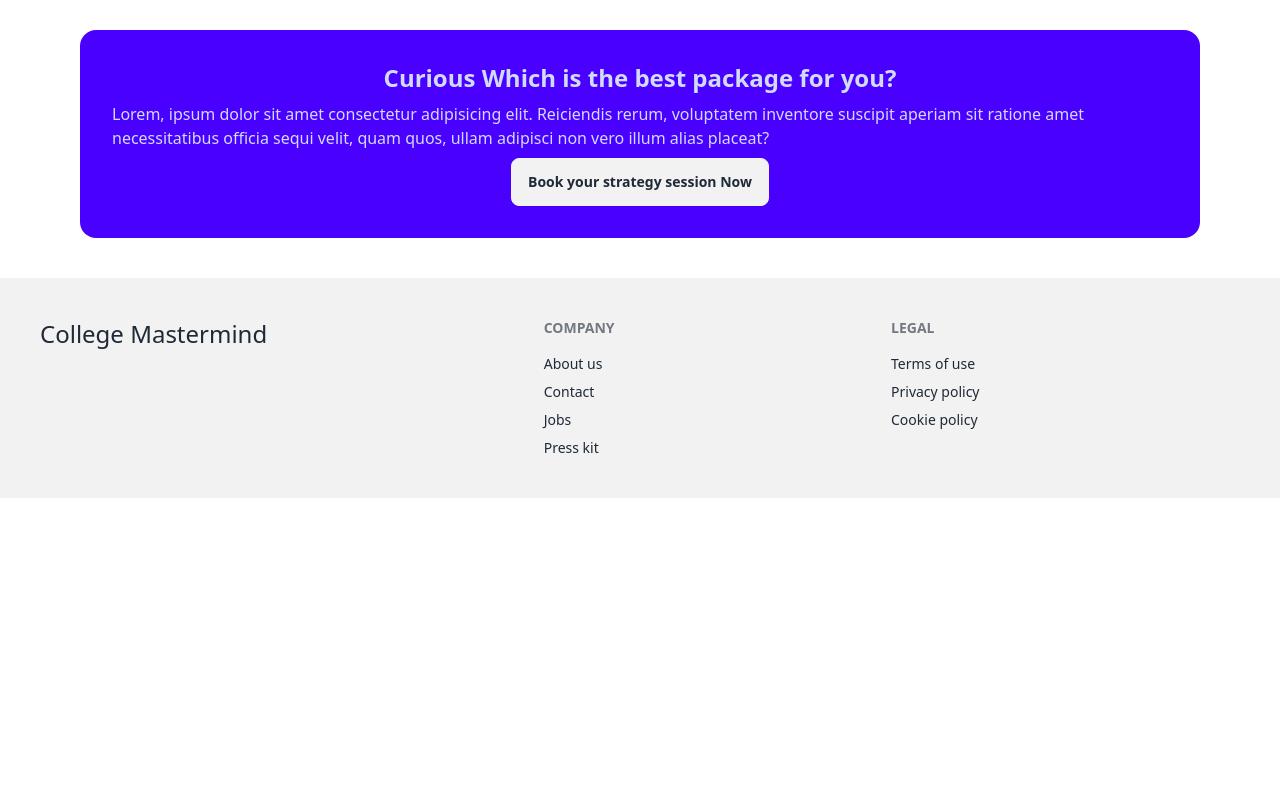
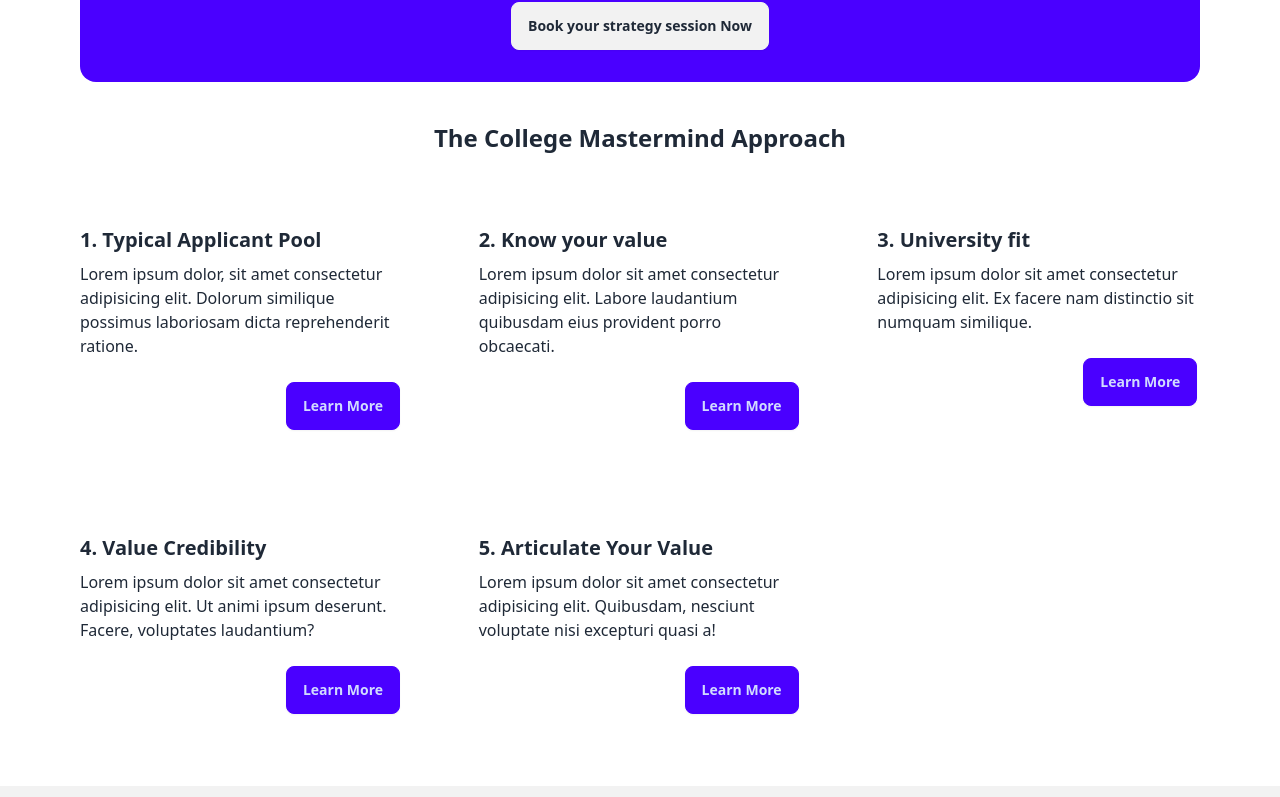
Before and after one commit to suraiyasultana826/p, a React (Vite) app: page / in a window 1280 px wide. Shown: the part 1123-1920 px from the top of the page. Before the commit the page ends 1621 px from the top, so only its background shows below. Built offline with nearby package versions, Linux system fonts and the light colour scheme.

Commit message:
added card

```diff
--- /dev/null
+++ b/src/Pages/Home/Approach.jsx
@@ -0,0 +1,58 @@
+const Approach  = () => {
+    return (
+        <div className="mt-10">
+            <p className="font-bold text-2xl flex justify-center items-center">The College Mastermind Approach</p>
+            <div className="lg:grid lg:grid-cols-3 lg:gap-3 mt-10 lg:mx-12">
+                <div><div className="card bg-base-100 w-96 ">
+  <div className="card-body">
+    <h2 className="card-title">1. Typical Applicant Pool</h2>
+    <p>Lorem ipsum dolor, sit amet consectetur adipisicing elit. Dolorum similique possimus laboriosam dicta reprehenderit ratione.</p>
+    <div className="card-actions justify-end">
+      <button className="btn btn-primary mt-4 justify-center items-center flex">Learn More</button>
+    </div>
+  </div>
+</div></div>
+                <div><div className="card bg-base-100 w-96 ">
+  <div className="card-body">
+    <h2 className="card-title">2. Know your value</h2>
+    <p>Lorem ipsum dolor sit amet consectetur adipisicing elit. Labore laudantium quibusdam eius provident porro obcaecati.</p>
+    <div className="card-actions justify-end">
+      <button className="btn btn-primary mt-4">Learn More</button>
+    </div>
+  </div>
+</div></div>
+                <div><div className="card bg-base-100 w-96 ">
+  <div className="card-body">
+    <h2 className="card-title">3. University fit</h2>
+    <p>Lorem ipsum dolor sit amet consectetur adipisicing elit. Ex facere nam distinctio sit numquam similique.</p>
+    <div className="card-actions justify-end">
+      <button className="btn btn-primary mt-4">Learn More</button>
+    </div>
+  </div>
+</div></div>
+            </div>
+            <div className="lg:grid lg:grid-cols-3 lg:gap-3 mt-10 lg:mx-12 items-center justify-center">
+                <div><div className="card bg-base-100 w-96">
+  <div className="card-body">
+    <h2 className="card-title">4. Value Credibility</h2>
+    <p>Lorem ipsum dolor sit amet consectetur adipisicing elit. Ut animi ipsum deserunt. Facere, voluptates laudantium?</p>
+    <div className="card-actions justify-end">
+      <button className="btn btn-primary mt-4">Learn More</button>
+    </div>
+  </div>
+</div></div>
+                <div><div className="card bg-base-100 w-96 ">
+  <div className="card-body">
+    <h2 className="card-title">5. Articulate Your Value</h2>
+    <p>Lorem ipsum dolor sit amet consectetur adipisicing elit. Quibusdam, nesciunt voluptate nisi excepturi quasi a!</p>
+    <div className="card-actions justify-end">
+      <button className="btn btn-primary mt-4">Learn More</button>
+    </div>
+  </div>
+</div></div>
+            </div>
+
+        </div>
+    );
+};
+export default Approach;
--- a/src/Pages/Home/Banner.jsx
+++ b/src/Pages/Home/Banner.jsx
@@ -1,9 +1,9 @@
 import banner from "../../assets/teaching.webp";
 const Banner = () => {
     return (
-        <div className=" flex-col-reverse lg: flex  lg:justify-evenly lg:items-center ">
+        <div className=" mt-12 lg: flex  lg:justify-evenly lg:items-center ">
 
-            <div><div className="card bg-base-100  ">
+            <div><div className="card bg-base-100 w-96 ">
   <div className="card-body">
     <h2 className="card-title text-2xl">Let Us Help You With College Admission</h2>
     <p className="">Lorem ipsum dolor sit amet conlabore tenetur doloremque inventore voluptas. Temporibus voluptatum quod laudantium!</p>
--- a/src/Pages/Home/Home.jsx
+++ b/src/Pages/Home/Home.jsx
@@ -1,3 +1,4 @@
+import Approach from "./Approach";
 import Banner from "./Banner";
 import BestPac from "./BestPac";
 import MidPart from "./MidPart";
@@ -8,6 +9,7 @@ const Home = () => {
             <Banner></Banner>
             <MidPart></MidPart>
             <BestPac></BestPac>
+            <Approach></Approach>
         </div>
     );
 };
```
